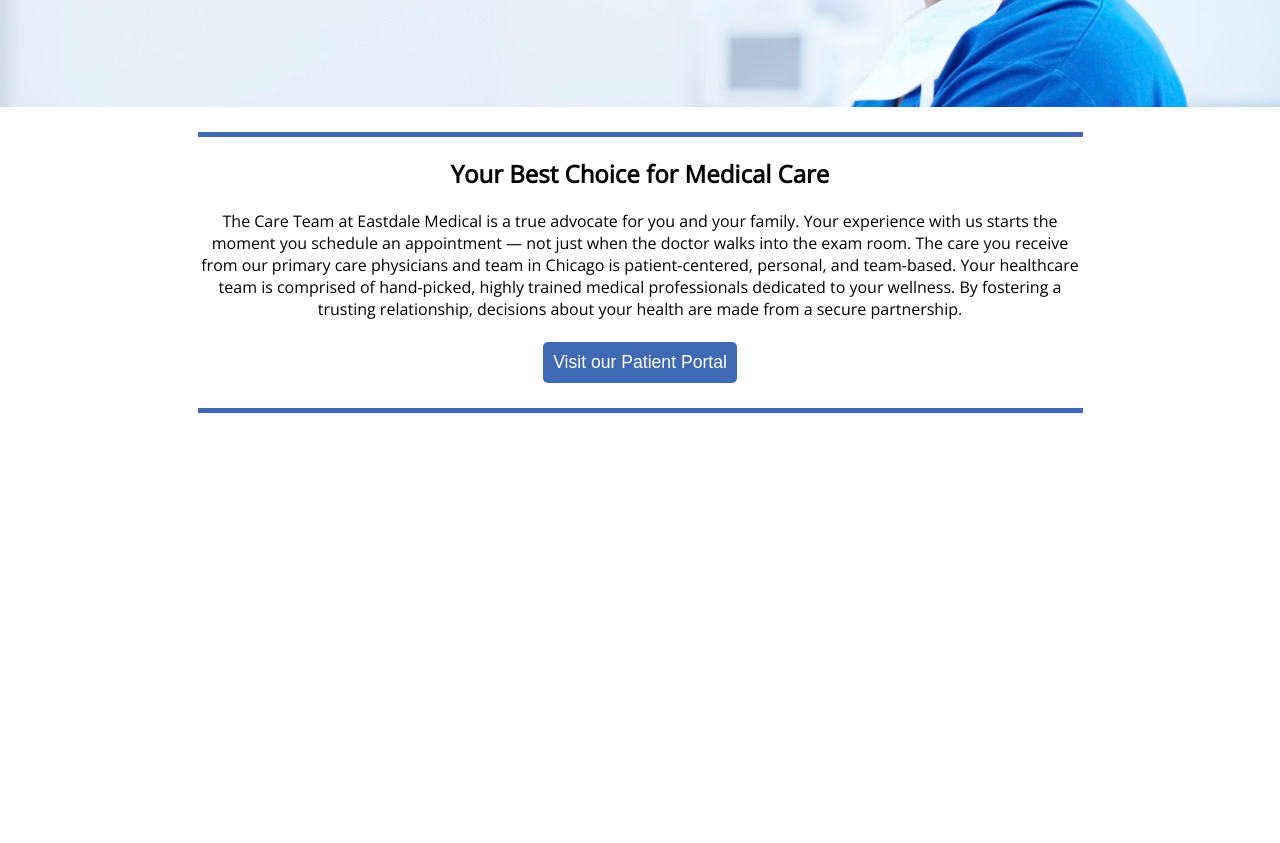
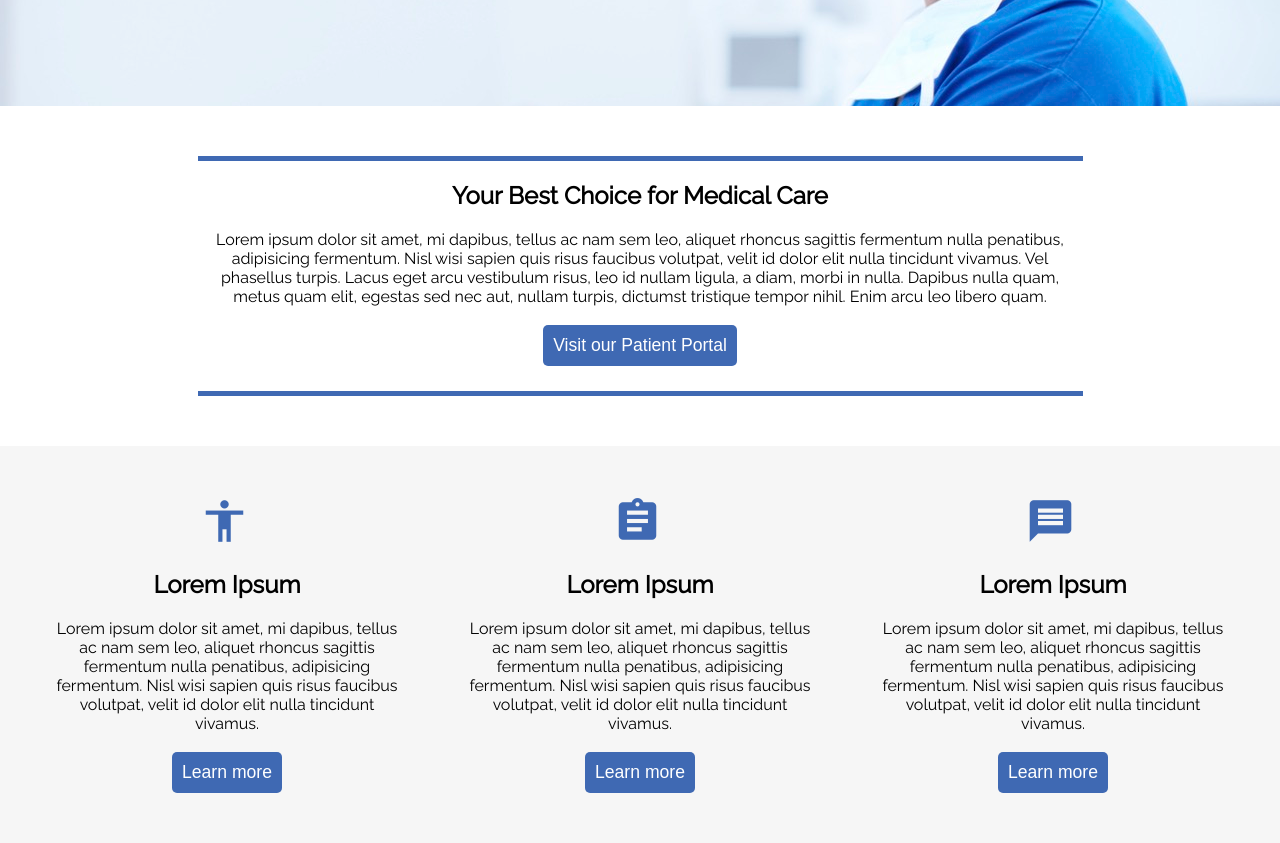
Before and after one commit to brianmenard/webtomed, a plain HTML site: page index.html in a window 1280 px wide. Shown: the part 547-1390 px from the top of the page. Before the commit the page ends 985 px from the top, so only its background shows below. Drawn offline with nearby package versions, Linux system fonts and the light colour scheme.

Commit message:
added resources section and styles

```diff
--- a/index.html
+++ b/index.html
@@ -6,7 +6,7 @@
 <meta charset="utf-8">
 <title>Eastdale Medical</title>
 <link rel="stylesheet" type="text/css" href="main.css">
-<link href="https://fonts.googleapis.com/css?family=Open+Sans" rel="stylesheet">
+<link href="https://fonts.googleapis.com/css?family=Raleway" rel="stylesheet">
 <link href="https://fonts.googleapis.com/icon?family=Material+Icons" rel="stylesheet">
 </head>
 
@@ -54,13 +54,11 @@
 <div class='overview'>
 	<div class='overview_content'>
 	<h2>Your Best Choice for Medical Care</h2>
-	The Care Team at Eastdale Medical is a true advocate for you and your family.
-	Your experience with us starts the moment you schedule an appointment — not just when the doctor
-	walks into the exam room.  The care you receive from our primary care physicians and team in
-	Chicago is patient-centered, personal, and team-based.
-	Your healthcare team is comprised of
-	hand-picked, highly trained medical professionals dedicated to your wellness.
-	By fostering a trusting relationship, decisions about your health are made from a secure partnership.
+	Lorem ipsum dolor sit amet, mi dapibus, tellus ac nam sem leo, aliquet rhoncus
+	sagittis fermentum nulla penatibus, adipisicing fermentum. Nisl wisi sapien quis risus
+	faucibus volutpat, velit id dolor elit nulla tincidunt vivamus. Vel phasellus turpis. Lacus
+	eget arcu vestibulum risus, leo id nullam ligula, a diam, morbi in nulla. Dapibus nulla quam,
+	metus quam elit, egestas sed nec aut, nullam turpis, dictumst tristique tempor nihil. Enim arcu leo libero quam.
 
 	<br><br>
 
@@ -71,5 +69,49 @@
 
 <!-- END OVERVIEW SECTION -->
 
+<!-- START RESOURCES SECTION -->
+
+
+<div class='resources'>
+	<div class='resource_container'>
+		<i class="material-icons">accessibility</i>
+		<h2>Lorem Ipsum</h2>
+		Lorem ipsum dolor sit amet, mi dapibus, tellus ac nam sem leo, aliquet rhoncus
+		sagittis fermentum nulla penatibus, adipisicing fermentum. Nisl wisi sapien quis risus
+		faucibus volutpat, velit id dolor elit nulla tincidunt vivamus.
+
+		<br><br>
+
+		<button>Learn more</button>
+	</div>
+
+	<div class='resource_container'>
+		<i class="material-icons">assignment</i>
+		<h2>Lorem Ipsum</h2>
+		Lorem ipsum dolor sit amet, mi dapibus, tellus ac nam sem leo, aliquet rhoncus
+		sagittis fermentum nulla penatibus, adipisicing fermentum. Nisl wisi sapien quis risus
+		faucibus volutpat, velit id dolor elit nulla tincidunt vivamus.
+
+		<br><br>
+
+		<button>Learn more</button>
+	</div>
+
+	<div class='resource_container'>
+		<i class="material-icons">message</i>
+		<h2>Lorem Ipsum</h2>
+		Lorem ipsum dolor sit amet, mi dapibus, tellus ac nam sem leo, aliquet rhoncus
+		sagittis fermentum nulla penatibus, adipisicing fermentum. Nisl wisi sapien quis risus
+		faucibus volutpat, velit id dolor elit nulla tincidunt vivamus.
+
+		<br><br>
+
+		<button>Learn more</button>
+	</div>
+</div>
+
+
+<!-- END RESOURCES SECTION -->
+
 </body>
 </html>
--- a/main.css
+++ b/main.css
@@ -1,7 +1,7 @@
 body{
     margin: 0px;
     padding: 0px;
-    font-family: 'Open Sans', sans-serif;
+    font-family: Raleway,'Trebuchet MS', Helvetica, sans-serif;
 }
 
 .material-icons{
@@ -82,8 +82,7 @@ body{
     }
 
 .overview{
-    padding-left: 50px; padding-right: 50px;
-    padding-top: 25px; padding-bottom:25px;
+    padding: 50px;
     display: flex;
     align-items: center;
     justify-content:center;
@@ -96,3 +95,21 @@ body{
         border-bottom: thick #3F69B3 solid;
         padding-bottom: 25px;
     }
+
+.resources{
+    background-color: #f6f6f6;
+    display: flex;
+    align-items: center;
+    justify-content: space-between;
+    padding: 50px;
+}
+
+    .resource_container{
+        text-align: center;
+        width: 30%;
+    }
+
+    .resource_container .material-icons{
+        font-size: 50px;
+        color: #3F69B3;
+    }
```
